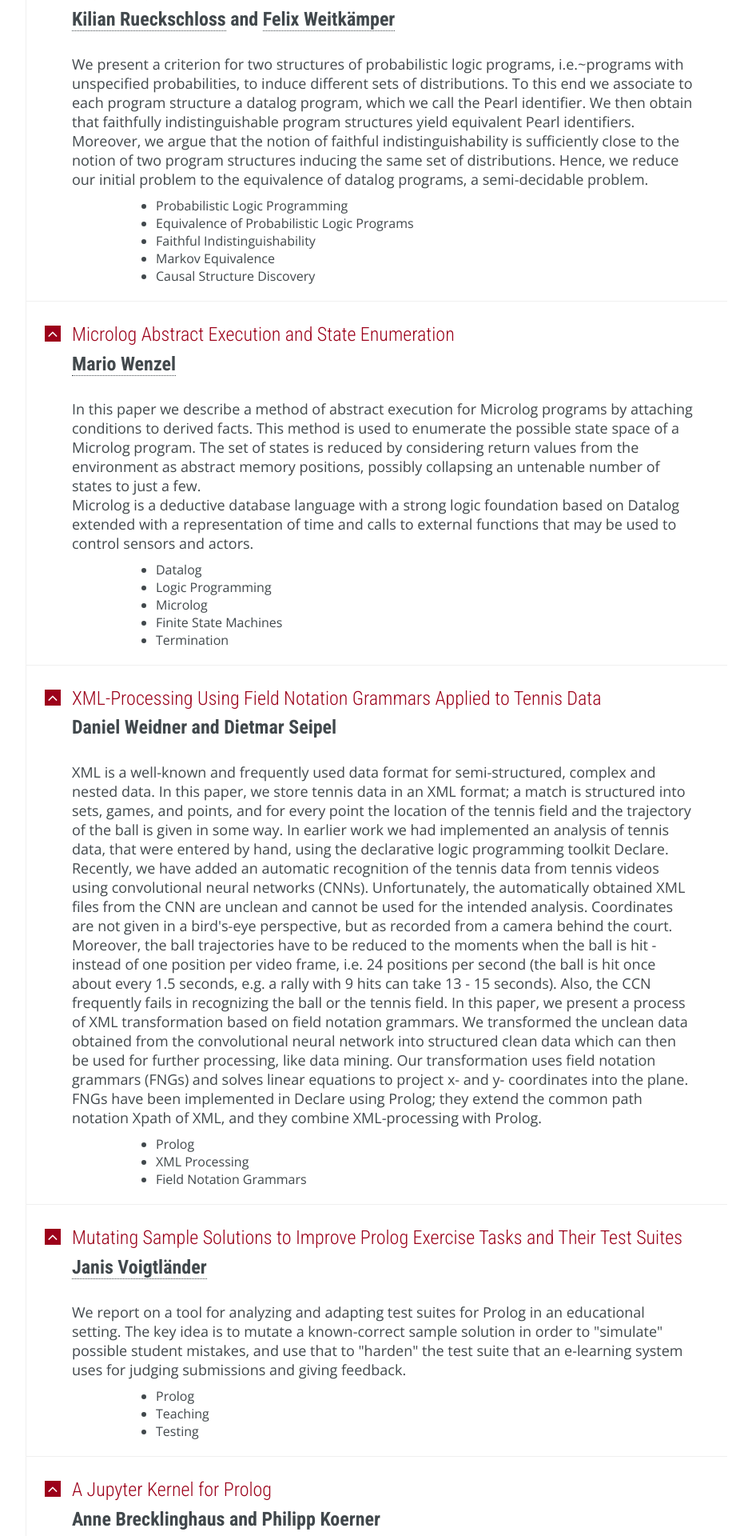
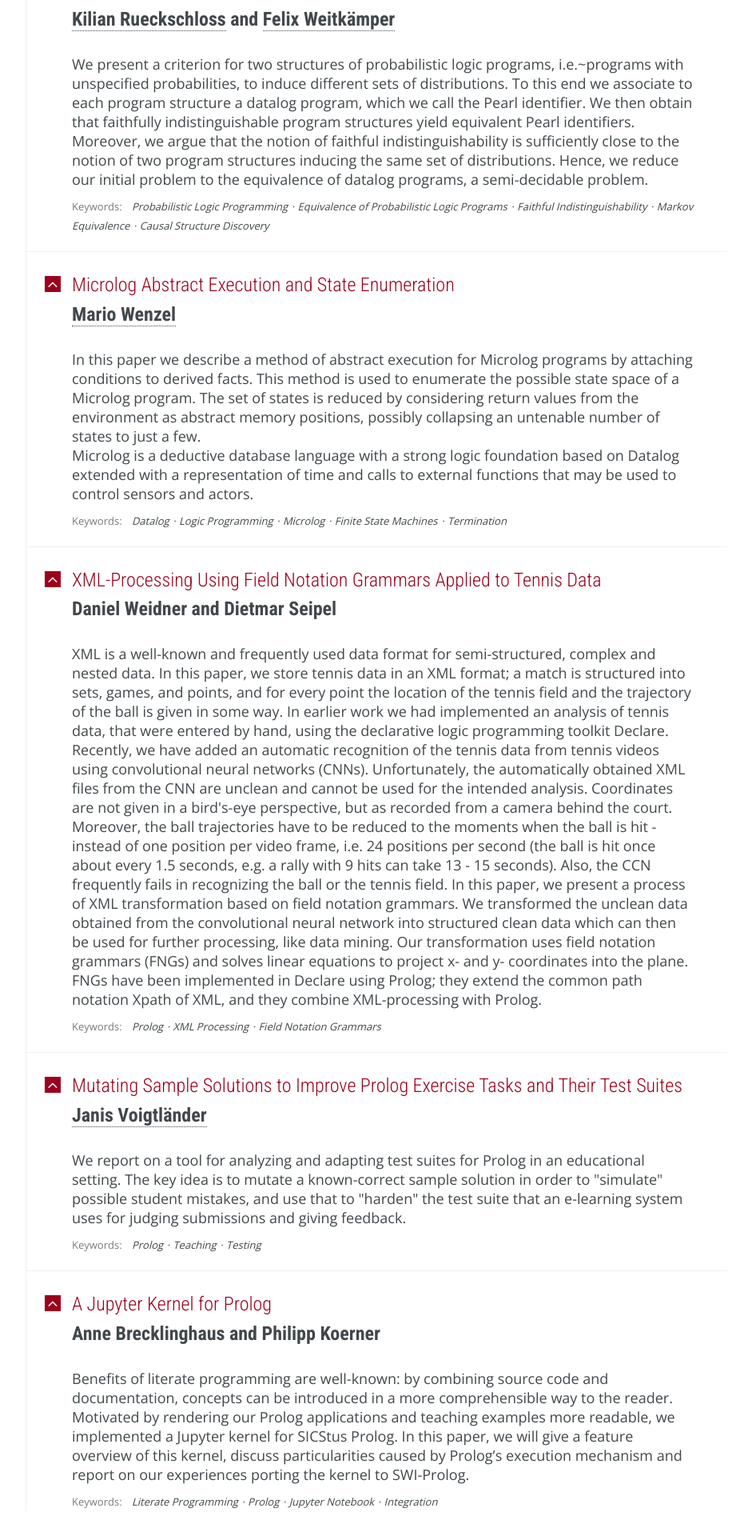
Before and after one commit to DFKI/wlp2022.dfki.de, a Jekyll site: the page built from index.html, in a window 1280 px wide. Shown: the part 2637-4557 px from the top of the page at 80% size, without its empty margins (18-959 px from the left). Built offline with Jekyll 4.4.1, drawn with Linux system fonts in a browser that asks for light colours; nearby versions of some CDN libraries; library files that are not in the unit come from our copies.

Commit message:
Add new CSS and JS for keywords

```diff
--- a/css/style.scss
+++ b/css/style.scss
@@ -2712,3 +2712,35 @@ pre.cfp {
   background: #ddd;
   padding: 20px;
 }
+
+.section .container ul.keywords {
+  padding: 0;
+  margin: 0;
+  font-size: 13px;
+  color: #7a7a7a;
+  line-height: 24px;
+
+  &:before {
+    display: inline-block;
+    content: "Keywords:";
+    margin-right: 12px;
+  }
+
+  li {
+    display: inline;
+    font-style: italic;
+    margin-left: -3px;
+    font-size: inherit;
+
+    &:before {
+      display: inline-block;
+      content: "\b7";
+      width: 12px;
+      text-align: center;
+    }
+
+    &:first-child:before {
+      display: none;
+    }
+  }
+}
--- a/scripts/theme.js
+++ b/scripts/theme.js
@@ -59,7 +59,7 @@ $(document).ready(function() {
   //$('.header').parallax("50%", 0.2);
 
   // Schedule
-  $('.event-info p:not(.speaker)').hide();
+  $('.event-info p:not(.speaker), .event-info ul.keywords').hide();
   $('.event.extend span').html('<i class="fa fa-angle-down"></i>');
 
   // Extend on click
@@ -77,6 +77,7 @@ $(document).ready(function() {
     };
 
     $event.find('.event-info p:not(.speaker)').toggle();
+    $event.find('.event-info ul.keywords').toggle();
 
   });
 
```
